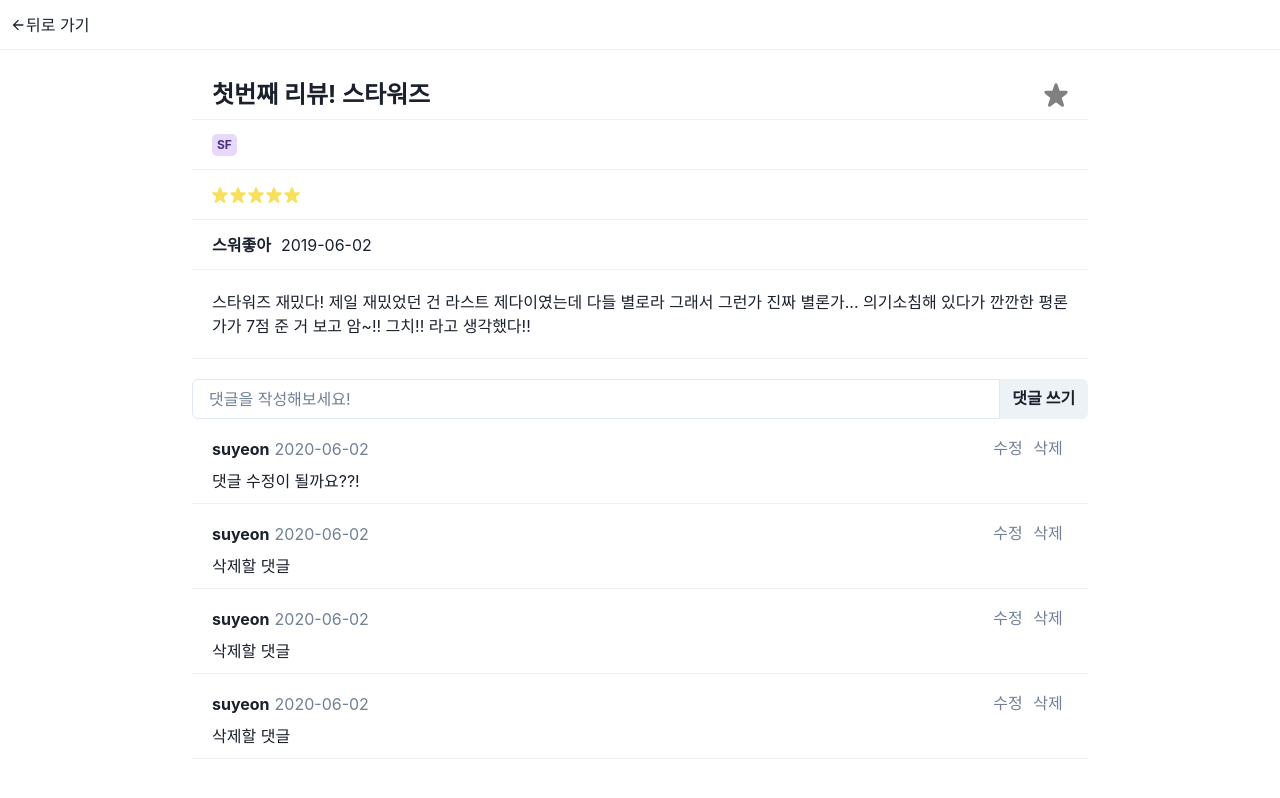
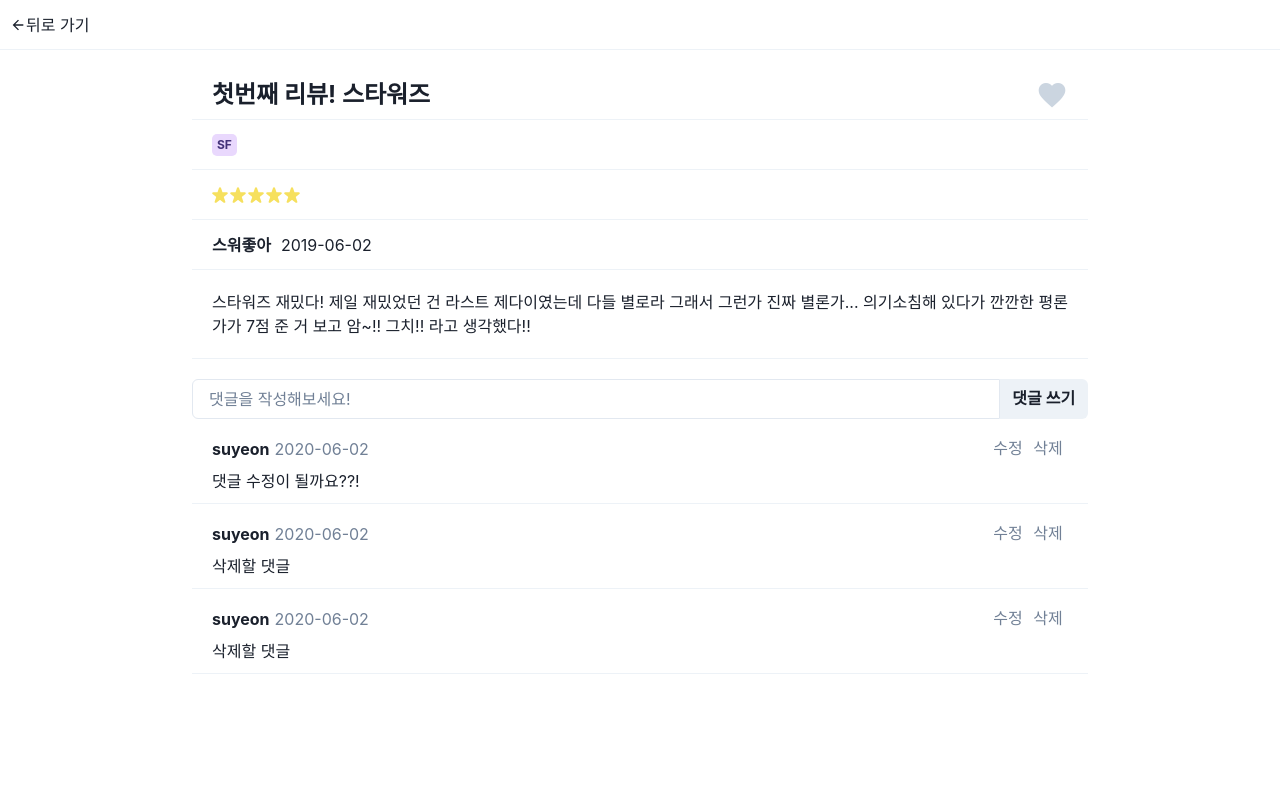
Before and after one commit to suyeon1218/review_page, a React (Vite) app: page /posts/1 in a window 1280 px wide. Built offline with nearby package versions, Linux system fonts and the light colour scheme; data requests are answered from the project's data file; a web font is replaced by a local one.

Commit message:
feat: Scrap 을 Like 로 바꾸기

```diff
--- a/db.json
+++ b/db.json
@@ -82,7 +82,7 @@
       "author": "suyeon"
     }
   ],
-  "scrap": [
+  "like": [
     {
       "id": "2",
       "userId": "user1",
@@ -94,9 +94,9 @@
       "postId": "2"
     },
     {
-      "id": "7f8e",
+      "id": "703f",
       "userId": "suyeon",
-      "postId": "10db"
+      "postId": "ab6c"
     }
   ],
   "comments": [
@@ -116,13 +116,6 @@
     },
     {
       "id": "1aeiulf",
-      "postId": "1",
-      "author": "suyeon",
-      "content": "삭제할 댓글",
-      "date": "2020-06-02T12:41:03"
-    },
-    {
-      "id": "afef",
       "postId": "1",
       "author": "suyeon",
       "content": "삭제할 댓글",
@@ -169,13 +162,6 @@
       "author": "suyeon",
       "postId": "ab6c",
       "date": "2024-06-04T07:56:51.057Z"
-    },
-    {
-      "id": "4595",
-      "content": "그..별점도 0점 허용할 수 있도록 해야해요",
-      "author": "suyeon",
-      "postId": "9374",
-      "date": "2024-06-04T08:07:07.296Z"
     }
   ]
 }
--- a/index.html
+++ b/index.html
@@ -9,6 +9,9 @@
     <meta
       name="viewport"
       content="width=device-width, initial-scale=1.0" />
+    <link
+      href="https://fonts.googleapis.com/icon?family=Material+Icons"
+      rel="stylesheet" />
     <link
       rel="stylesheet"
       as="style"
--- /dev/null
+++ b/src/components/HeartIcon/index.style.ts
@@ -0,0 +1,11 @@
+import styled from '@emotion/styled';
+
+interface ContainerProps {
+  isFilled: boolean;
+}
+
+export const Container = styled.span<ContainerProps>`
+  font-size: 32px;
+  color: ${({ theme, isFilled }) =>
+    isFilled ? theme.colors.red[500] : theme.colors.gray[300]};
+`;
--- /dev/null
+++ b/src/components/HeartIcon/index.tsx
@@ -0,0 +1,17 @@
+import * as S from './index.style';
+
+interface HeartIconProps {
+  isFilled: boolean;
+}
+
+const HeartIcon = ({ isFilled }: HeartIconProps) => {
+  return (
+    <S.Container
+      isFilled={isFilled}
+      className='material-icons'>
+      favorite
+    </S.Container>
+  );
+};
+
+export default HeartIcon;
--- a/src/components/ListTable/index.style.ts
+++ b/src/components/ListTable/index.style.ts
@@ -7,13 +7,13 @@
   flex-direction: column;
   align-items: center;
   margin: 20px auto;
-  cursor: pointer;
 `;
 
 export const List = styled(Card)`
   width: 70%;
   box-shadow: none;
   border-bottom: 1px solid ${({ theme }) => theme.colors.gray[100]};
+  cursor: pointer;
 
   @media screen and (max-width: 768px) {
     width: 100%;
--- a/src/components/PostItem/index.style.ts
+++ b/src/components/PostItem/index.style.ts
@@ -47,10 +47,11 @@
   font-weight: bold;
 `;
 
-export const Scrap = styled.div`
+export const Like = styled.div`
   display: flex;
   flex-direction: column;
   align-items: center;
+  cursor: pointer;
 `;
 
 export const CategoryRow = styled(Col)``;
--- a/src/components/PostItem/index.tsx
+++ b/src/components/PostItem/index.tsx
@@ -1,9 +1,10 @@
-import { StarIcon } from '@chakra-ui/icons';
+import { Tooltip } from '@chakra-ui/react';
 import { useNavigate } from 'react-router-dom';
 import { Link } from 'react-router-dom';
 import { MY_ID } from '~/constants';
-import { postAPI, scrapAPI } from '~/service';
+import { postAPI, likeAPI } from '~/service';
 import CategoryBadge from '../CategoryBadge';
+import HeartIcon from '../HeartIcon';
 import Rating from '../Rating';
 import * as S from './index.style';
 import { YYYYMMDD } from '~/utils/date';
@@ -15,12 +16,11 @@
 const PostItem = ({ postId }: PostHeaderProps) => {
   const navigate = useNavigate();
   const { data: post, isError } = postAPI.useGetPostById(postId);
-  const { data: myScrap } = scrapAPI.useGetScrapByUserId(MY_ID);
-  const matchedScrapedPost =
-    myScrap && myScrap.find((scrap) => scrap.postId === postId);
+  const { data: myLike } = likeAPI.useGetLikeByUserId(MY_ID);
+  const myLikedPosts = myLike && myLike.find((like) => like.postId === postId);
 
-  const deleteScrapMutate = scrapAPI.useDeleteScrapById();
-  const createScrapMutate = scrapAPI.useCreateScrap();
+  const deleteLikeMutate = likeAPI.useDeleteLikeById();
+  const createLikeMutate = likeAPI.useCreateLike();
   const deletePostMutate = postAPI.useDeletePost();
 
   if (post === undefined) {
@@ -35,12 +35,12 @@
 
   const { title, rating, author, category, date, content } = post;
 
-  const handleChangeScrapStatus = () => {
-    if (matchedScrapedPost) {
-      deleteScrapMutate.mutate({ scrapId: matchedScrapedPost.id });
+  const handleChangeLikeStatus = () => {
+    if (myLikedPosts) {
+      deleteLikeMutate.mutate({ likeId: myLikedPosts.id });
     } else {
-      createScrapMutate.mutate({
-        scrap: {
+      createLikeMutate.mutate({
+        like: {
           userId: MY_ID,
           postId,
         },
@@ -59,9 +59,11 @@
       <S.Header>
         <S.TitleRow>
           <S.Title>{title}</S.Title>
-          <S.Scrap onClick={handleChangeScrapStatus}>
-            <StarIcon color={matchedScrapedPost ? 'yellow.300' : 'gray'} />
-          </S.Scrap>
+          <Tooltip label='좋아요'>
+            <S.Like onClick={handleChangeLikeStatus}>
+              <HeartIcon isFilled={!!myLikedPosts} />
+            </S.Like>
+          </Tooltip>
         </S.TitleRow>
         <S.CategoryRow>
           <CategoryBadge type={category} />
--- a/src/pages/PostListPage/index.style.ts
+++ b/src/pages/PostListPage/index.style.ts
@@ -10,7 +10,6 @@
 
 export const Header = styled.div`
   width: 90%;
-  min-height: 80px;
   border-bottom: 1px solid ${({ theme }) => theme.colors.gray[200]};
   display: flex;
   justify-content: space-between;
--- a/src/service/index.ts
+++ b/src/service/index.ts
@@ -1,3 +1,3 @@
 export { default as postAPI } from './postAPI';
-export { default as scrapAPI } from './scrapAPI';
+export { default as likeAPI } from './likeAPI';
 export { default as commentAPI } from './commentAPI';
--- /dev/null
+++ b/src/service/likeAPI.ts
@@ -0,0 +1,45 @@
+import { useMutation, useQuery } from '@tanstack/react-query';
+import { queryClient } from '~/api';
+import { Like } from '~/types';
+import { DELETE, GET, POST } from '~/api/request';
+
+const likeAPI = {
+  useGetLikeByUserId: (userId: string) => {
+    return useQuery({
+      queryKey: ['like'],
+      queryFn: async () => {
+        const response = await GET<Like[]>(`/like/?userId=${userId}`);
+
+        return response;
+      },
+    });
+  },
+  useCreateLike: () => {
+    return useMutation({
+      mutationKey: [`createLike`],
+      mutationFn: async ({ like }: { like: Omit<Like, 'id'> }) => {
+        const response = await POST(`/like`, like);
+        console.log();
+        return response;
+      },
+      onSuccess: () => {
+        queryClient.invalidateQueries({ queryKey: ['like'] });
+      },
+    });
+  },
+  useDeleteLikeById: () => {
+    return useMutation({
+      mutationKey: [`deleteLike`],
+      mutationFn: async ({ likeId }: { likeId: string }) => {
+        const response = await DELETE(`/like/${likeId}`);
+
+        return response;
+      },
+      onSuccess: () => {
+        queryClient.invalidateQueries({ queryKey: ['like'] });
+      },
+    });
+  },
+};
+
+export default likeAPI;
--- a/src/service/scrapAPI.ts
+++ /dev/null
@@ -1,45 +0,0 @@
-import { useMutation, useQuery } from '@tanstack/react-query';
-import { queryClient } from '~/api';
-import { Scrap } from '~/types';
-import { DELETE, GET, POST } from '~/api/request';
-
-const scrapAPI = {
-  useGetScrapByUserId: (userId: string) => {
-    return useQuery({
-      queryKey: ['scrap'],
-      queryFn: async () => {
-        const response = await GET<Scrap[]>(`/scrap/?userId=${userId}`);
-
-        return response;
-      },
-    });
-  },
-  useCreateScrap: () => {
-    return useMutation({
-      mutationKey: [`createScrap`],
-      mutationFn: async ({ scrap }: { scrap: Omit<Scrap, 'id'> }) => {
-        const response = await POST(`/scrap`, scrap);
-        console.log();
-        return response;
-      },
-      onSuccess: () => {
-        queryClient.invalidateQueries({ queryKey: ['scrap'] });
-      },
-    });
-  },
-  useDeleteScrapById: () => {
-    return useMutation({
-      mutationKey: [`deleteScrap`],
-      mutationFn: async ({ scrapId }: { scrapId: string }) => {
-        const response = await DELETE(`/scrap/${scrapId}`);
-
-        return response;
-      },
-      onSuccess: () => {
-        queryClient.invalidateQueries({ queryKey: ['scrap'] });
-      },
-    });
-  },
-};
-
-export default scrapAPI;
--- a/src/types/index.ts
+++ b/src/types/index.ts
@@ -29,7 +29,7 @@
   date: string;
 }
 
-export interface Scrap {
+export interface Like {
   id: string;
   postId: string;
   userId: string;
```
